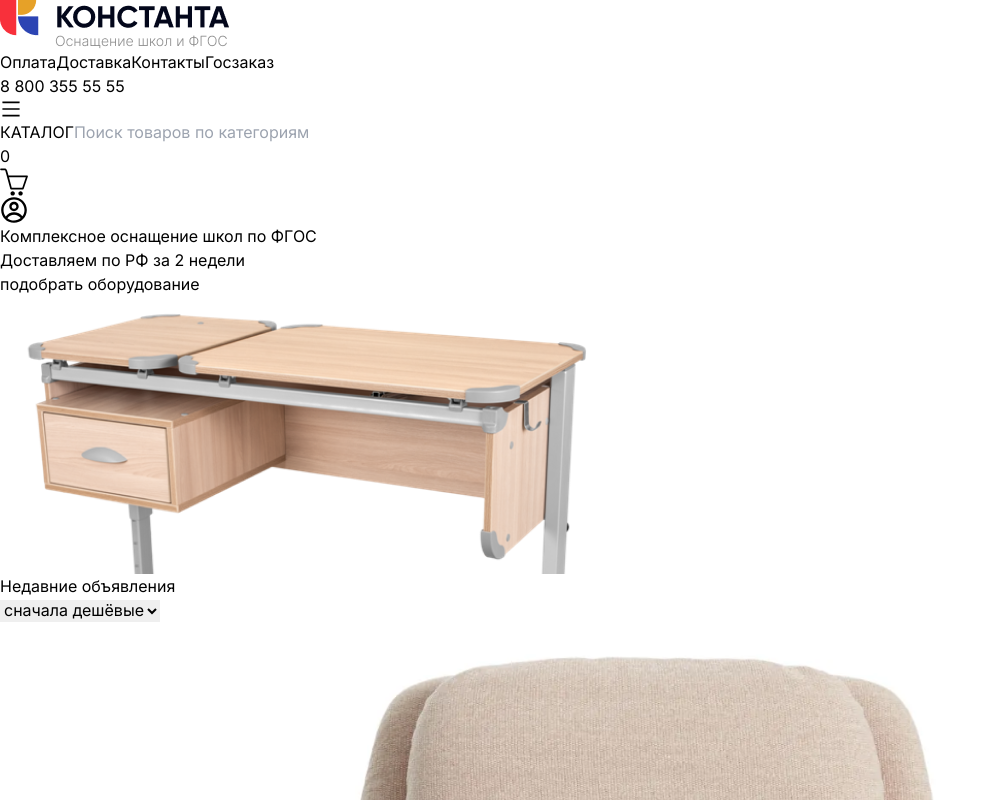
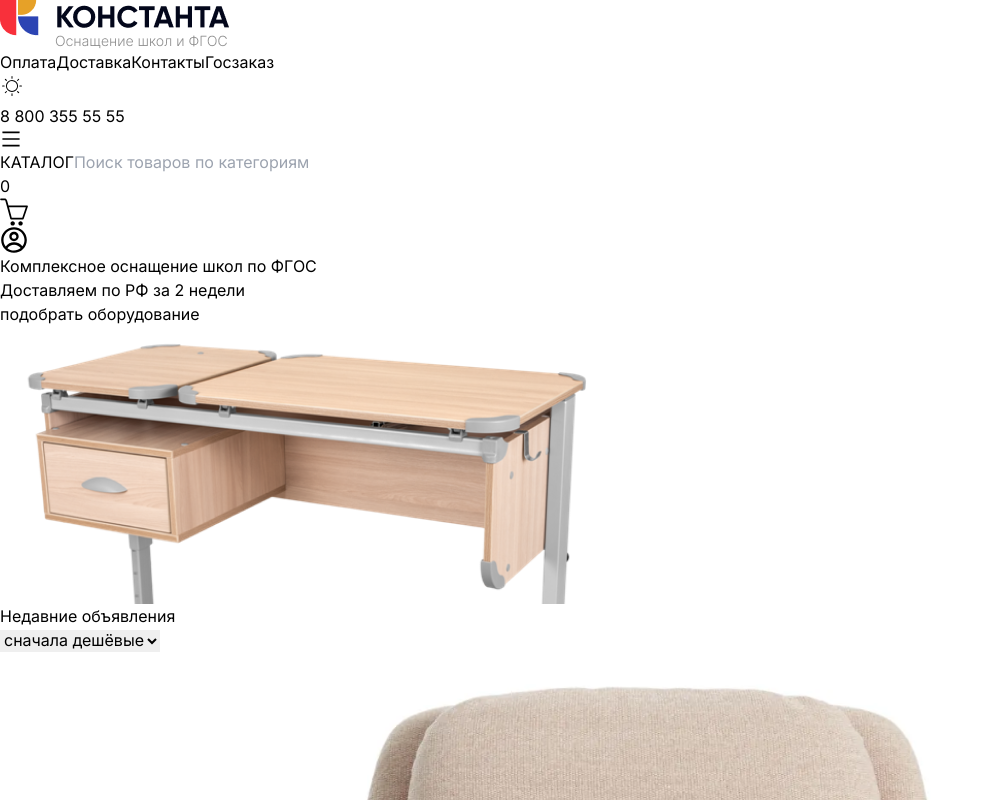
Before and after one commit to elvinEl/Vite-Ts, a React (Vite) app: page / in a window 1280 px wide. Shown: the top 800 px of the page, without its empty margins (0-996 px from the left). Built offline with nearby package versions, Linux system fonts and the light colour scheme.

Commit message:
Added background color changing

```diff
--- a/package.json
+++ b/package.json
@@ -11,6 +11,7 @@
   },
   "dependencies": {
     "@reduxjs/toolkit": "^2.2.6",
+    "js-cookie": "^3.0.5",
     "react": "^18.3.1",
     "react-dom": "^18.3.1",
     "react-hot-toast": "^2.4.1",
@@ -20,6 +21,7 @@
     "swiper": "^11.1.4"
   },
   "devDependencies": {
+    "@types/js-cookie": "^3.0.6",
     "@types/react": "^18.3.3",
     "@types/react-dom": "^18.3.0",
     "@typescript-eslint/eslint-plugin": "^7.13.1",
--- a/src/components/header/Header.tsx
+++ b/src/components/header/Header.tsx
@@ -5,10 +5,11 @@ import { CgProfile } from "react-icons/cg";
 import { SlBasket } from "react-icons/sl";
 import { useSelector } from "react-redux";
 import { RootState } from "../../redux/store";
+import Theme from "../theme/Theme";
+
 function Header() {
   const menuItems: string[] = ["Оплата", "Доставка", "Контакты", "Госзаказ"];
   const basketItems = useSelector((state: RootState) => state.basket.basket);
-
   return (
     <>
       <div className="grid grid-cols-3 py-8 text-[18px] font-medium">
@@ -29,14 +30,7 @@ function Header() {
           ))}
         </div>
         <div className="col-span-1 flex justify-end items-center gap-4">
-          {/* <label>
-            <input type="radio" name="color-scheme" value="light" />
-            Light
-          </label>
-          <label>
-            <input type="radio" name="color-scheme" value="dark" />
-            Dark
-          </label> */}
+          <Theme />
           <p>8 800 355 55 55</p>
         </div>
       </div>
--- a/src/components/products/Products.tsx
+++ b/src/components/products/Products.tsx
@@ -1,14 +1,16 @@
 import data from "../../mocks/topProductsData.json";
 import { TopProductsType } from "../../types/Types";
-import { useDispatch } from "react-redux";
+import { useDispatch, useSelector } from "react-redux";
 import { addBasket } from "../../redux/basketSlice";
 import toast, { Toaster } from "react-hot-toast";
 import { NavLink } from "react-router-dom";
 import { useState } from "react";
 import Button from "../button/Button";
+import { RootState } from "../../redux/store";
 
 function TopProducts() {
   const dispatch = useDispatch();
+  const theme = useSelector((state: RootState) => state.theme.colorScheme);
   const [products, setProducts] = useState<TopProductsType[]>(data);
   const [selectedFilter, setSelectedFilter] = useState("");
   const handleAddBasket = (product: TopProductsType) => {
@@ -33,7 +35,9 @@ function TopProducts() {
         <p className="text-[30px] font-medium">Недавние объявления</p>
 
         <select
-          className="border-[1px] outline-none"
+          className={`border-[1px] outline-none p-1 ${
+            theme === "dark" ? "bg-black" : ""
+          }`}
           onChange={(e) => handleFilter(e.target.value)}
           value={selectedFilter}
         >
--- /dev/null
+++ b/src/components/theme/Theme.tsx
@@ -0,0 +1,48 @@
+import Cookies from "js-cookie";
+import { useEffect } from "react";
+import { CiLight, CiDark } from "react-icons/ci";
+import { useDispatch, useSelector } from "react-redux";
+import { toggleTheme } from "../../redux/themeSlice";
+import { RootState } from "../../redux/store";
+
+function Theme() {
+  const dispatch = useDispatch();
+  const colorScheme = useSelector(
+    (state: RootState) => state.theme.colorScheme
+  );
+  useEffect(() => {
+    const savedScheme = Cookies.get("color-scheme");
+    if (savedScheme) {
+      dispatch(toggleTheme(savedScheme));
+      updateBodyBackground(savedScheme);
+    }
+  }, []);
+
+  const toggleColorScheme = () => {
+    const newScheme = colorScheme === "light" ? "dark" : "light";
+    dispatch(toggleTheme(newScheme));
+    Cookies.set("color-scheme", newScheme);
+    updateBodyBackground(newScheme);
+  };
+
+  const updateBodyBackground = (scheme: string) => {
+    document.body.style.backgroundColor =
+      scheme === "light" ? "#ffffff" : "#121212";
+    document.body.style.color = scheme === "light" ? "#000000" : "#ffffff";
+  };
+
+  return (
+    <div>
+      <button
+        className={`p-2 rounded ${
+          colorScheme === "light" ? "bg-gray-200" : "bg-gray-800 text-white"
+        }`}
+        onClick={toggleColorScheme}
+      >
+        {colorScheme === "light" ? <CiLight size={24} /> : <CiDark size={24} />}
+      </button>
+    </div>
+  );
+}
+
+export default Theme;
--- a/src/index.css
+++ b/src/index.css
@@ -9,18 +9,6 @@
   box-sizing: border-box;
   font-family: "Inter", sans-serif;
 }
-:root {
-  &:has(input[name="color-scheme"][value="light"]:checked) {
-    color-scheme: light;
-  }
-  &:has(input[name="color-scheme"][value="dark"]:checked) {
-    color-scheme: dark;
-  }
-}
-body {
-  background-color: Canvas;
-  color: CanvasText;
-}
 .img-card:hover .arrow {
   display: block;
 }
--- a/src/pages/Basket.tsx
+++ b/src/pages/Basket.tsx
@@ -14,6 +14,7 @@ import Button from "../components/button/Button";
 function Basket() {
   const dispatch = useDispatch();
   const basketItems = useSelector((state: RootState) => state.basket.basket);
+  const theme = useSelector((state: RootState) => state.theme.colorScheme);
 
   const calculateTotalPrice = () => {
     let totalPrice: number = 0;
@@ -54,14 +55,18 @@ function Basket() {
                   <div className="flex gap-2">
                     <Button
                       onClick={() => handleIncrementPrice(item.id)}
-                      className=" text-black px-3 hover:shadow-md border-[1px] border-gray-200 rounded-[4px] duration-200 "
+                      className={` text-black px-3 hover:shadow-md border-[1px] border-gray-200 rounded-[4px] duration-200 ${
+                        theme === "dark" ? "text-white" : ""
+                      }`}
                     >
                       +
                     </Button>
 
                     <Button
                       onClick={() => handleDecrementPrice(item.id)}
-                      className=" text-black px-3 hover:shadow-md rounded-[4px] border-[1px] border-gray-200 duration-200 "
+                      className={` text-black px-3 hover:shadow-md border-[1px] border-gray-200 rounded-[4px] duration-200 ${
+                        theme === "dark" ? "text-white" : ""
+                      }`}
                     >
                       -
                     </Button>
--- a/src/redux/store.ts
+++ b/src/redux/store.ts
@@ -1,8 +1,10 @@
 import { configureStore } from "@reduxjs/toolkit";
 import basketReducer from "./basketSlice";
+import themeReducer from "./themeSlice";
 export const store = configureStore({
   reducer: {
     basket: basketReducer,
+    theme: themeReducer,
   },
 });
 export type RootState = ReturnType<typeof store.getState>;
--- /dev/null
+++ b/src/redux/themeSlice.ts
@@ -0,0 +1,18 @@
+import { createSlice } from "@reduxjs/toolkit";
+import { PayloadAction } from "@reduxjs/toolkit";
+import { ColorTheme } from "../types/Types";
+const initialState: ColorTheme = {
+  colorScheme: "light",
+};
+
+export const themeSlice = createSlice({
+  name: "theme",
+  initialState,
+  reducers: {
+    toggleTheme: (state: ColorTheme, action: PayloadAction<string>) => {
+      state.colorScheme = action.payload;
+    },
+  },
+});
+export const { toggleTheme } = themeSlice.actions;
+export default themeSlice.reducer;
--- a/src/types/Types.ts
+++ b/src/types/Types.ts
@@ -36,3 +36,6 @@ export interface InputProps {
   autoComplete: string;
   checked: boolean;
 }
+export interface ColorTheme {
+  colorScheme: string;
+}
```
Also changed, not shown: 1 other file (tests, documents, lock files or other folders).
